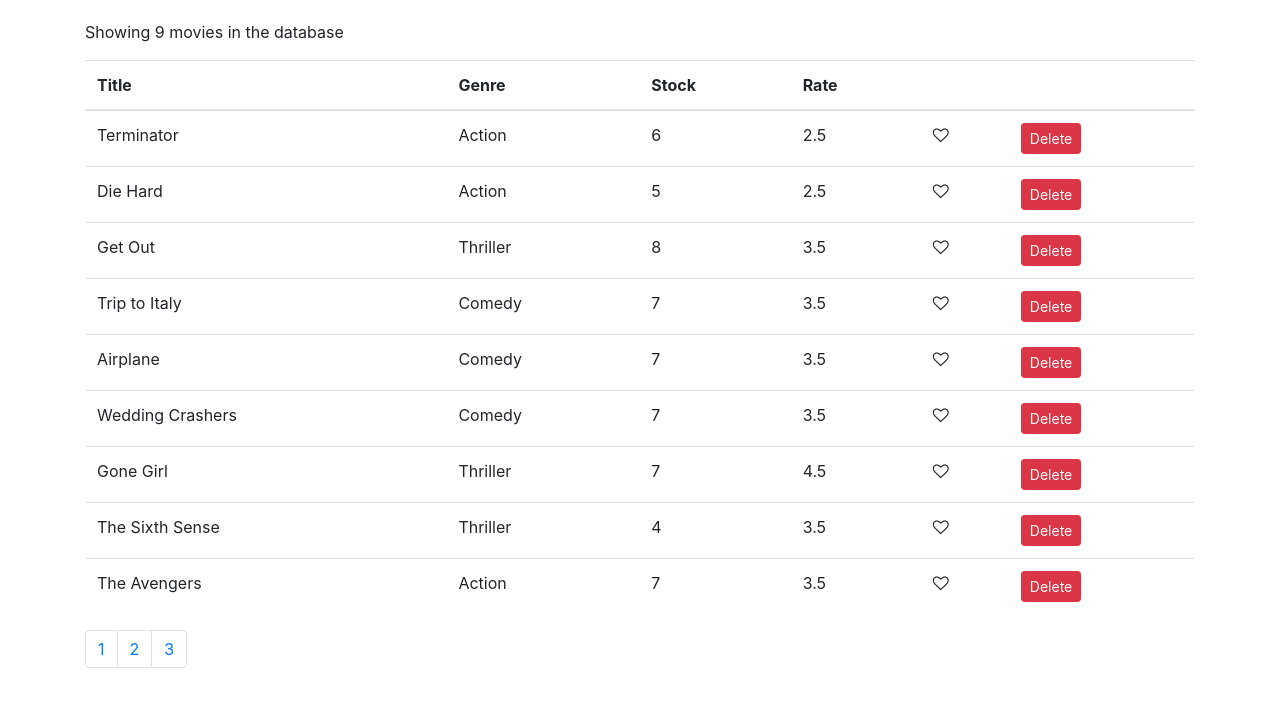
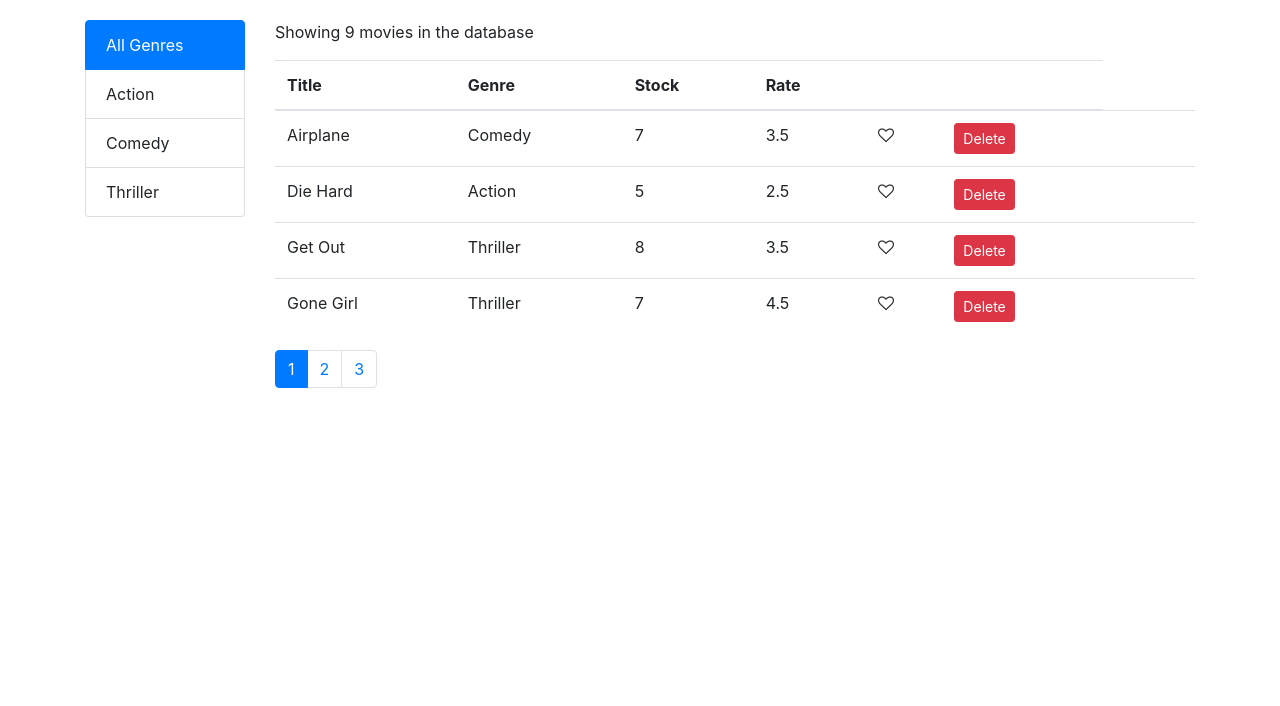
Before and after one commit to kononiaka/movies-react-app, a React (Create React App) app: page / in a window 1280 px wide. Shown: the top 706 px of the page. Built offline with nearby package versions, Linux system fonts and the light colour scheme.

Commit message:
abstraction functionality completed

```diff
--- a/package.json
+++ b/package.json
@@ -9,6 +9,7 @@
     "bootstrap": "^4.5.3",
     "font-awesome": "^4.7.0",
     "lodash": "^4.17.20",
+    "prop-types": "^15.7.2",
     "react": "^17.0.1",
     "react-dom": "^17.0.1",
     "react-scripts": "4.0.1",
--- /dev/null
+++ b/src/components/ListGroup.jsx
@@ -0,0 +1,31 @@
+import React from "react";
+
+const ListGroup = (props) => {
+  const { genres, textProperty, selectedGenre, onItemGenre } = props;
+
+  return (
+    <ul className="list-group">
+      {genres.map((genre) => (
+        <li
+          key={genre[textProperty]}
+          style={{ cursor: "pointer" }}
+          className={
+            selectedGenre._id === genre._id
+              ? "list-group-item active"
+              : "list-group-item"
+          }
+          onClick={() => onItemGenre(genre)}
+        >
+          {genre[textProperty]}
+        </li>
+      ))}
+    </ul>
+  );
+};
+
+ListGroup.defaultProps = {
+  valueProperty: "_id",
+  textProperty: "name",
+};
+
+export default ListGroup;
--- a/src/components/Movies.jsx
+++ b/src/components/Movies.jsx
@@ -1,14 +1,32 @@
 import { Component } from "react";
 import { getMovies } from "../services/fakeMovieService";
-import Like from "./common/Like";
+import { getGenres } from "../services/fakeGenreService";
 import Pagination from "./common/Pagination";
+import ListGroup from "./ListGroup";
+import MoviesTable from "./MoviesTable";
+import { paginate } from "./utils/paginate";
+import _ from "lodash";
 
 class Movies extends Component {
   state = {
-    movies: getMovies(),
+    movies: [],
+    genres: [],
     pageSize: 4,
     currentPage: 1,
+    selectedGenre: " ",
+    sortColumn: {
+      path: "title",
+      order: "asc",
+    },
   };
+
+  componentDidMount() {
+    const genres = [{ name: "All Genres" }, ...getGenres()];
+    this.setState({
+      movies: getMovies(),
+      genres,
+    });
+  }
 
   handleDelete = (movie) => {
     const movies = this.state.movies.filter((m) => m._id !== movie._id);
@@ -26,59 +44,63 @@ class Movies extends Component {
   handlePageChange = (page) => {
     this.setState({ currentPage: page });
   };
+  handleGenreClick = (genre) => {
+    this.setState({ selectedGenre: genre, currentPage: 1 });
+  };
+
+  handleSort = (sortColumn) => {
+    this.setState({ sortColumn });
+  };
   render() {
     const { length: count } = this.state.movies;
-    const { pageSize, currentPage } = this.state;
+    const {
+      pageSize,
+      currentPage,
+      sortColumn,
+      movies: allMovies,
+      selectedGenre,
+      genres,
+    } = this.state;
 
     if (count === 0) return <p>There are no movies in the database</p>;
 
+    const filtered =
+      selectedGenre && selectedGenre._id
+        ? allMovies.filter((m) => m.genre._id === selectedGenre._id)
+        : allMovies;
+
+    const sorted = _.orderBy(filtered, [sortColumn.path], [sortColumn.order]);
+
+    const movies = paginate(sorted, currentPage, pageSize);
+
     return (
       <>
-        <p>Showing {this.state.movies.length} movies in the database</p>
-        <table className="table">
-          <thead>
-            <tr>
-              <th>Title</th>
-              <th>Genre</th>
-              <th>Stock</th>
-              <th>Rate</th>
-              <th></th>
-              <th></th>
-            </tr>
-          </thead>
-          <tbody>
-            {this.state.movies.map((movie) => {
-              return (
-                <tr key={movie._id}>
-                  <td>{movie.title}</td>
-                  <td>{movie.genre.name}</td>
-                  <td>{movie.numberInStock}</td>
-                  <td>{movie.dailyRentalRate}</td>
-                  <td>
-                    <Like
-                      onClick={() => this.handleLiked(movie)}
-                      liked={movie.liked}
+        <div className="row">
+          <div className="col-2">
+            <ListGroup
+              genres={genres}
+              onItemGenre={this.handleGenreClick}
+              selectedGenre={selectedGenre}
+            ></ListGroup>
+          </div>
+          <div className="col">
+            <p>Showing {filtered.length} movies in the database</p>
+            <MoviesTable
+              filtered={filtered}
+              sortColumn={sortColumn}
+              movies={movies}
+              onLike={this.handleLiked}
+              onDelete={this.handleDelete}
+              onSort={this.handleSort}
             />
-                  </td>
-                  <td>
-                    <button
-                      onClick={() => this.handleDelete(movie)}
-                      className="btn btn-danger btn-sm"
-                    >
-                      Delete
-                    </button>
-                  </td>
-                </tr>
-              );
-            })}
-          </tbody>
-        </table>
             <Pagination
-          itemsCount={count}
+              itemsCount={filtered.length}
               pageSize={pageSize}
               currentPage={currentPage}
               onPageChange={this.handlePageChange}
             ></Pagination>
+          </div>
+        </div>
       </>
     );
   }
--- /dev/null
+++ b/src/components/MoviesTable.jsx
@@ -0,0 +1,54 @@
+import React, { Component } from "react";
+import TableHeader from "./common/TableHeader";
+import TableBody from "./common/TableBody";
+import Like from "./common/Like";
+
+class MoviesTable extends Component {
+  columns = [
+    { path: "title", label: "Title" },
+    { path: "genre.name", label: "Genre" },
+    { path: "numberInStock", label: "Stock" },
+    { path: "dailyRentalRate", label: "Rate" },
+    {
+      key: "like",
+      content: (movie) => (
+        <Like onClick={() => this.props.onLike(movie)} liked={movie.liked} />
+      ),
+    },
+    {
+      key: "delete",
+      content: (movie) => (
+        <button
+          onClick={() => this.props.onDelete(movie)}
+          className="btn btn-danger btn-sm"
+        >
+          Delete
+        </button>
+      ),
+    },
+  ];
+
+  render() {
+    const { movies, onLike, onDelete, onSort, sortColumn } = this.props;
+
+    return (
+      <>
+        <table className="table">
+          <TableHeader
+            onSort={onSort}
+            sortColumn={sortColumn}
+            columns={this.columns}
+          ></TableHeader>
+          <TableBody
+            data={movies}
+            onLike={onLike}
+            onDelete={onDelete}
+            columns={this.columns}
+          ></TableBody>
+        </table>
+      </>
+    );
+  }
+}
+
+export default MoviesTable;
--- a/src/components/common/Pagination.jsx
+++ b/src/components/common/Pagination.jsx
@@ -1,9 +1,9 @@
 import React from "react";
 import _ from "lodash";
+import propTypes from "prop-types";
 
 const Pagination = (props) => {
   const { itemsCount, pageSize, onPageChange, currentPage } = props;
-  console.log(currentPage);
   const pageCount = Math.ceil(itemsCount / pageSize);
   if (pageCount === 1) return null;
   const pages = _.range(1, pageCount + 1);
@@ -12,7 +12,10 @@ const Pagination = (props) => {
     <nav>
       <ul className="pagination">
         {pages.map((page) => (
-          <li key={page} className="page-item">
+          <li
+            key={page}
+            className={currentPage === page ? "page-item active" : "page-item"}
+          >
             <a
               onClick={() => onPageChange(page)}
               href="!#"
@@ -27,4 +30,11 @@ const Pagination = (props) => {
   );
 };
 
+Pagination.propTypes = {
+  itemsCount: propTypes.number.isRequired,
+  pageSize: propTypes.number.isRequired,
+  currentPage: propTypes.number.isRequired,
+  onPageChange: propTypes.func.isRequired,
+};
+
 export default Pagination;
--- /dev/null
+++ b/src/components/common/TableBody.jsx
@@ -0,0 +1,30 @@
+import React, { Component } from "react";
+
+import _ from "lodash";
+
+class TableBody extends Component {
+  renderCells = (item, column) => {
+    if (column.content) return column.content(item);
+
+    return _.get(item, column.path);
+  };
+  render() {
+    const { data, columns } = this.props;
+
+    return (
+      <tbody>
+        {data.map((item) => (
+          <tr key={item._id}>
+            {columns.map((column) => (
+              <td key={column.path}>{this.renderCells(item, column)}</td>
+            ))}
+            <td></td>
+            <td></td>
+          </tr>
+        ))}
+      </tbody>
+    );
+  }
+}
+
+export default TableBody;
--- /dev/null
+++ b/src/components/common/TableHeader.jsx
@@ -0,0 +1,37 @@
+import React, { Component } from "react";
+
+class TableHeader extends Component {
+  raiseSort = (path) => {
+    const sortColumn = { ...this.props.sortColumn };
+
+    if (sortColumn.path === path) {
+      sortColumn.order = sortColumn.order === "asc" ? "desc" : "asc";
+    } else {
+      sortColumn.path = path;
+      sortColumn.order = "asc";
+    }
+    this.props.onSort(sortColumn);
+  };
+
+  render() {
+    return (
+      <>
+        <thead>
+          <tr>
+            {this.props.columns.map((column) => (
+              <th
+                key={column.path || column.key}
+                style={{ cursor: "pointer" }}
+                onClick={() => this.raiseSort(column.path)}
+              >
+                {column.label}
+              </th>
+            ))}
+          </tr>
+        </thead>
+      </>
+    );
+  }
+}
+
+export default TableHeader;
--- /dev/null
+++ b/src/components/utils/paginate.js
@@ -0,0 +1,6 @@
+import _ from "lodash";
+
+export function paginate(items, pageNumber, pageSize) {
+  const startIndex = (pageNumber - 1) * pageSize;
+  return _(items).slice(startIndex).take(pageSize).value();
+}
```
Also changed, not shown: 2 other files (tests, documents, lock files or other folders). Lines whose indentation alone changed are shown as unchanged.
